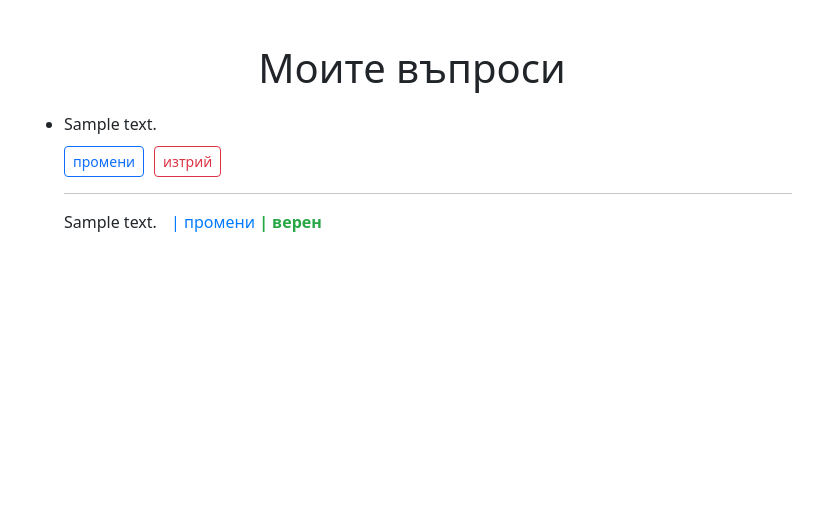
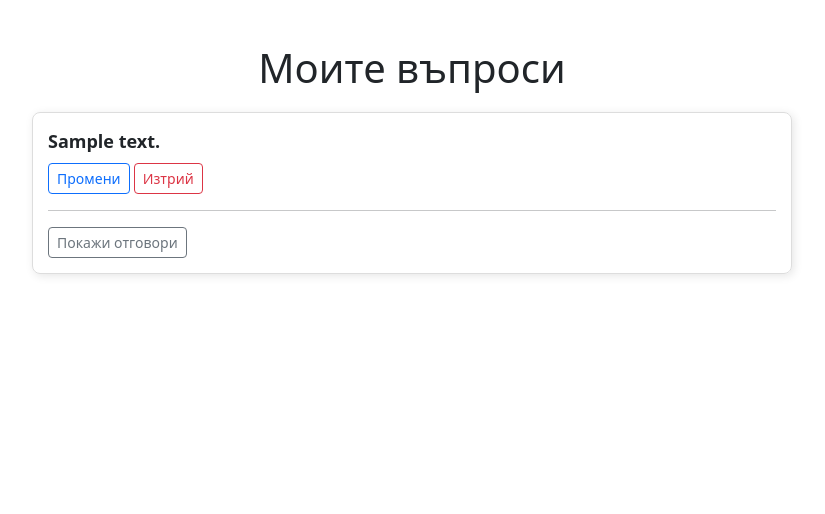
Before and after one commit to bvoytash/Quiz-Application, a Django app: page /questions/my-questions/ in a window 1280 px wide. Shown: the part 60-574 px from the top of the page, without its empty margins (228-1053 px from the left). Run offline with Django 4.2, Linux system fonts and the light colour scheme; a user stored in the database is signed in; tables that the repository leaves empty hold one stand-in row (values such as "Sample post"); parts of the project's set-up code (start-up, migrations or seed data) failed here and were passed over; some libraries are stand-ins or nearby versions.

Commit message:
my questions frontend update

```diff
--- a/templates/questions/my_questions.html
+++ b/templates/questions/my_questions.html
@@ -10,31 +10,26 @@
             text-align: center;
             margin-bottom: 20px;
         }
-        .question-item {
-            margin-bottom: 30px; /* Increased margin-bottom for more space */
+        .question-card {
+            border: 1px solid #ddd;
+            border-radius: 8px;
+            padding: 15px;
+            margin-bottom: 20px;
+            box-shadow: 2px 2px 10px rgba(0, 0, 0, 0.1);
         }
-        .answer-item {
-            list-style-type: none;
-            margin-bottom: 10px;
+        .question-header {
+            font-size: 18px;
+            font-weight: bold;
         }
-        .question-actions {
-            display: inline-flex;
-            gap: 10px;
-            margin-top: 10px;
-        }
-        .answer-actions {
-            margin-left: 10px;
-            color: #007bff;
-            text-decoration: none;
-        }
-        .answer-actions:hover {
-            text-decoration: underline;
+        .answer-list {
+            padding-left: 20px;
         }
         .correct-answer {
             color: #28a745;
             font-weight: bold;
         }
     </style>
+
     <div class="container questions-container">
         {% if object_list %}
             <h1 class="questions-title">Моите въпроси</h1>
@@ -42,23 +37,38 @@
             <h1 class="questions-title">Нямате въпроси</h1>
         {% endif %}
         {% csrf_token %}
+
         {% for question in object_list %}
-            <ul class="question-item">
-                <li>{{ question.text }}</li>
-                <div class="question-actions">
-                    <a class="btn btn-outline-primary btn-sm" href="{% url 'edit question' question.id %}">промени</a>
-                    <a class="btn btn-outline-danger btn-sm" href="{% url 'delete question' question.id %}">изтрий</a>
+            <div class="question-card">
+                <div class="question-header">
+                    {{ question.text }}
                 </div>
+                <div class="question-actions mt-2">
+                    <a class="btn btn-outline-primary btn-sm" href="{% url 'edit question' question.id %}">Промени</a>
+                    <a class="btn btn-outline-danger btn-sm" href="{% url 'delete question' question.id %}">Изтрий</a>
+                </div>
+
+                {% if question.get_answer %}
                     <hr>
+                    <button class="btn btn-outline-secondary btn-sm" data-bs-toggle="collapse" data-bs-target="#answers-{{ question.id }}">
+                        Покажи отговори
+                    </button>
+
+                    <div class="collapse mt-2" id="answers-{{ question.id }}">
+                        <ul class="answer-list">
                             {% for a in question.get_answer %}
-                    <li class="answer-item">{{ a.text }}
-                        <a class="answer-actions" href="{% url 'edit answer' a.id %}">| промени</a>
+                                <li>
+                                    {{ a.text }}
+                                    <a class="answer-actions" href="{% url 'edit answer' a.id %}">| Промени</a>
                                     {% if a.correct %}
-                            <span class="correct-answer">| верен</span>
+                                        <span class="correct-answer">| Верен</span>
                                     {% endif %}
                                 </li>
                             {% endfor %}
                         </ul>
+                    </div>
+                {% endif %}
+            </div>
         {% endfor %}
     </div>
 {% endblock %}
--- a/templates/quiz/play_quiz.html
+++ b/templates/quiz/play_quiz.html
@@ -26,7 +26,7 @@
         }
     </style>
     <div class="container quiz-container">
-        <h1 class="text-center mb-4">Quiz questions</h1>
+        <h1 class="text-center mb-4">Quiz</h1>
         <div class="row justify-content-center">
             <div class="col-md-12">
                 <form method="post" action="{% url 'get result' %}">
```
Lines whose indentation alone changed are shown as unchanged.
